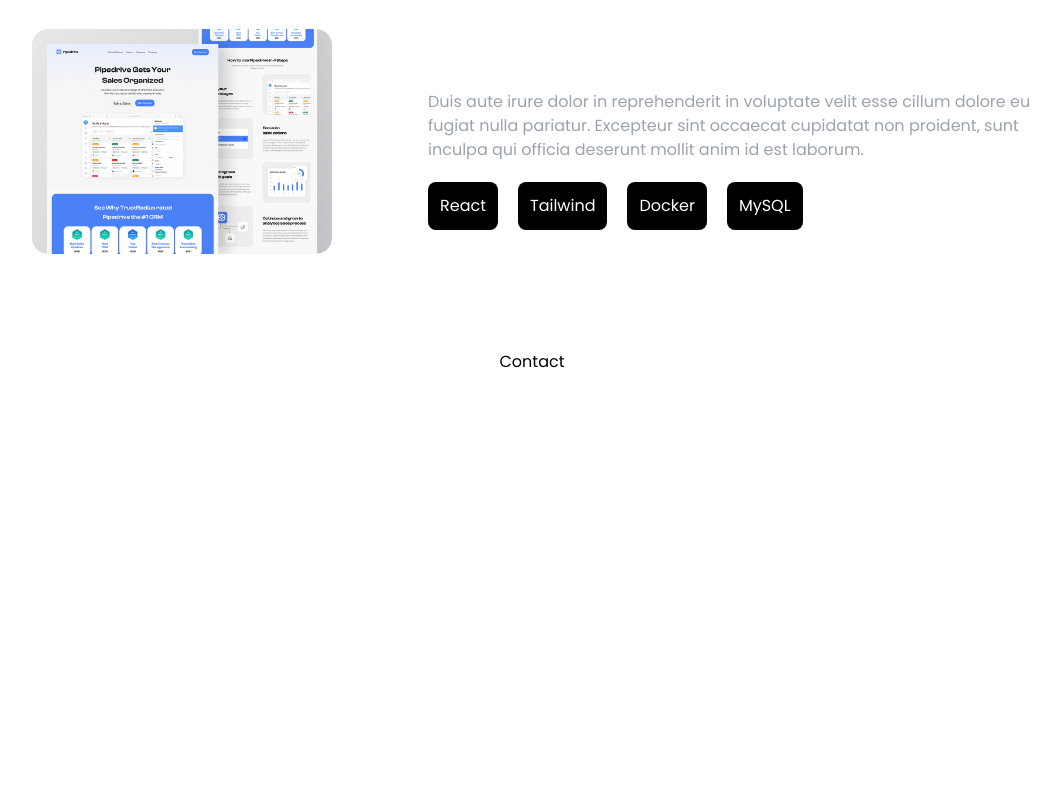
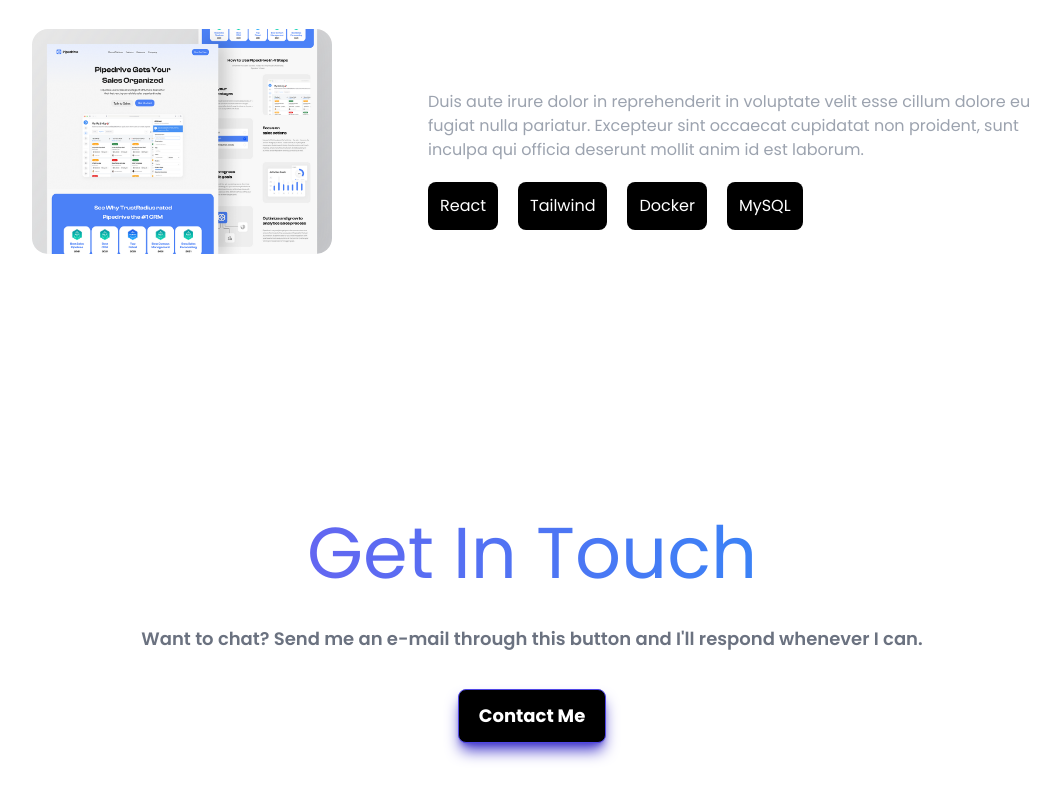
Before and after one commit to rrmorant/portfolio-01, a React (Vite) app: page / in a window 1280 px wide. Shown: the part 2797-3597 px from the top of the page, without its empty margins (108-1168 px from the left). Before the commit the page ends 3171 px from the top, so only its background shows below. Built offline with nearby package versions, Linux system fonts and the light colour scheme.

Commit message:
contact component functional

```diff
--- a/src/components/Contact.jsx
+++ b/src/components/Contact.jsx
@@ -1,5 +1,26 @@
 const Contact = () => {
-	return <div>Contact</div>;
+	return (
+		<div
+			id="contact"
+			className="flex min-h-[70vh] min-w-full items-center justify-center">
+			<div className="flex flex-col items-center justify-center gap-3 space-y-6 p-14">
+				<h1 className="text-center text-5xl md:text-7xl">
+					<span className="bg-gradient-to-r from-indigo-500 to-blue-500 bg-clip-text text-transparent">
+						Get In Touch
+					</span>
+				</h1>
+				<p className="text-center text-lg font-semibold text-gray-500">
+					Want to chat? Send me an e-mail through this button and I'll respond
+					whenever I can.
+				</p>
+				<a
+					href="mailto:duecel@icloud.com"
+					className="text-nowrap rounded-lg border border-indigo-600 bg-black px-5 py-3 text-lg font-bold text-white shadow-lg shadow-indigo-700 transition-all duration-300 hover:-translate-y-2 hover:shadow-x1 hover:shadow-indigo-600">
+					Contact Me
+				</a>
+			</div>
+		</div>
+	);
 };
 
 export default Contact;
```
